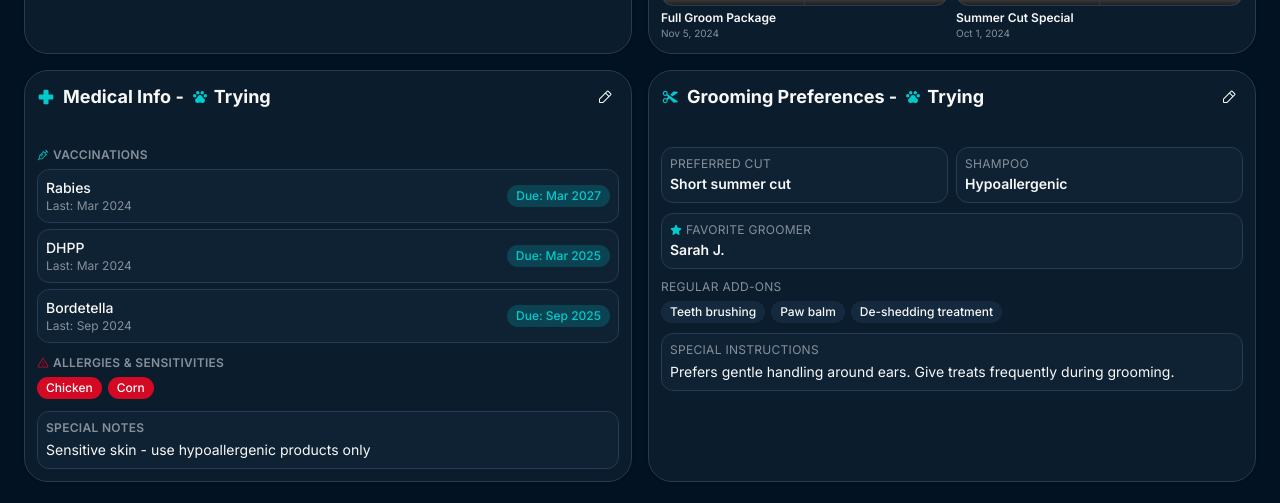
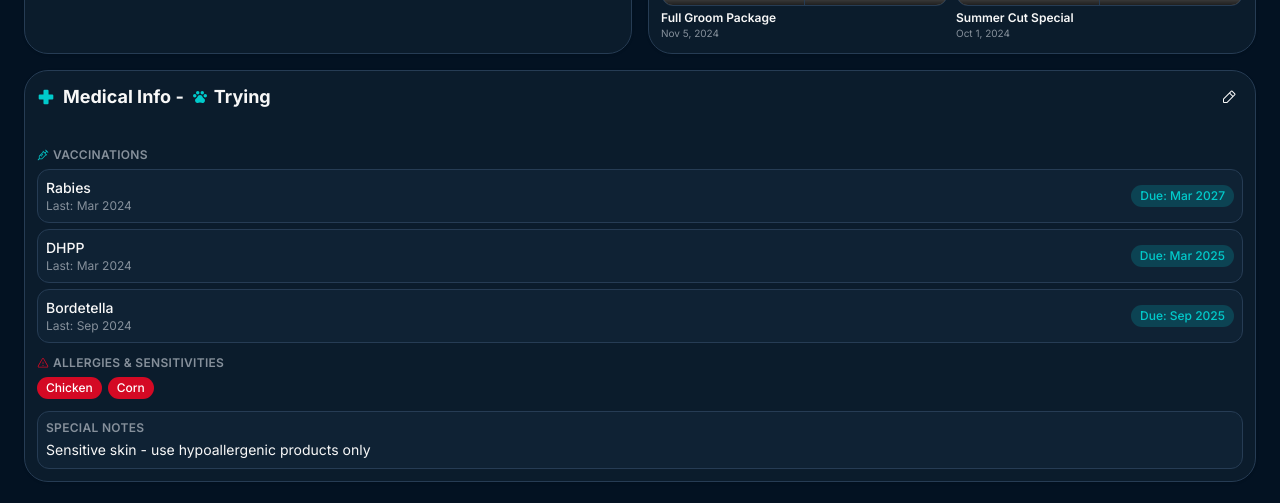
Before and after one commit to JimmysRanch/126, a React (Vite) app: page / in a window 1280 px wide. Shown: the part 1008-1511 px from the top of the page. Built offline with nearby package versions, Linux system fonts and the light colour scheme; grey boxes are pictures that could not be loaded.

Commit message:
Generated by Spark: The page still is not displaying correctly

```diff
--- a/src/App.tsx
+++ b/src/App.tsx
@@ -518,7 +518,6 @@ function App() {
                 <PhotoGalleryCard petName={pet.name} photos={petData[pet.id].groomingPhotos} />
               </div>
 
-              <div className="grid grid-cols-1 lg:grid-cols-2 gap-4">
               <MedicalInfoCard
                 petName={pet.name}
                 vaccinations={petData[pet.id].vaccinations}
@@ -526,16 +525,6 @@ function App() {
                 medications={petData[pet.id].medications}
                 notes={petData[pet.id].notes}
               />
-
-                <GroomingPreferencesCard
-                  petName={pet.name}
-                  haircut={petData[pet.id].haircut}
-                  shampoo={petData[pet.id].shampoo}
-                  addOns={petData[pet.id].addOns}
-                  specialInstructions={petData[pet.id].specialInstructions}
-                  favoriteGroomer={petData[pet.id].favoriteGroomer}
-                />
-              </div>
             </TabsContent>
           ))}
           </Tabs>
```
Lines whose indentation alone changed are shown as unchanged.
